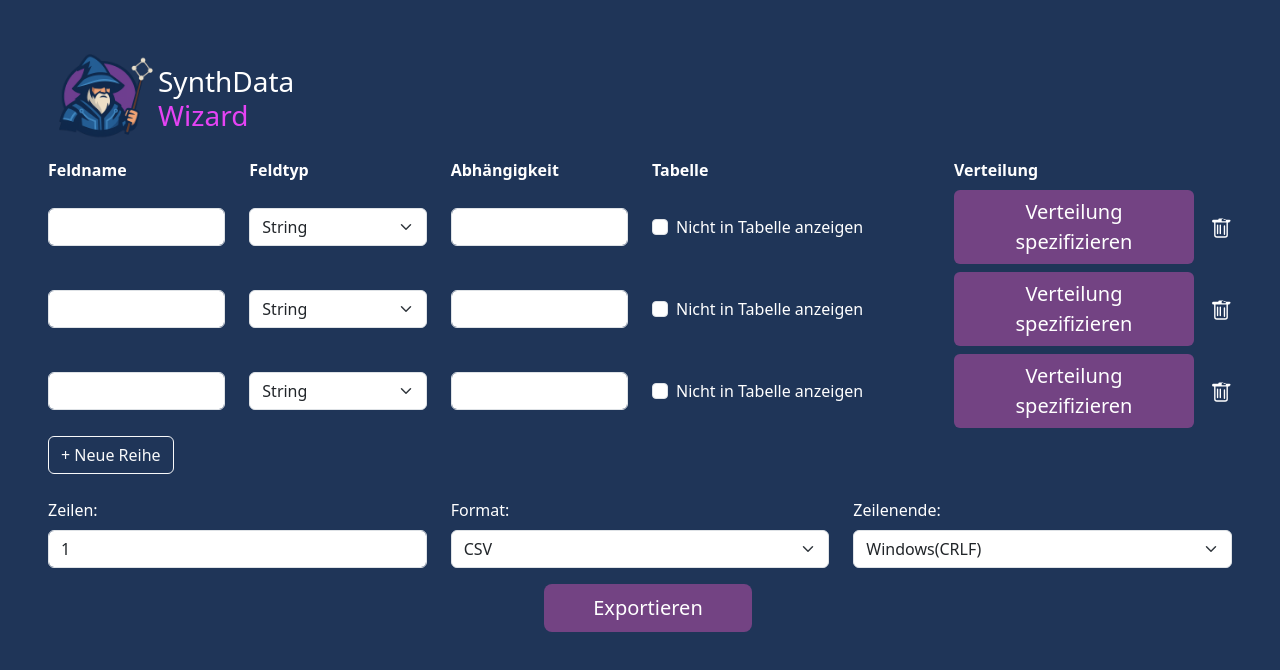
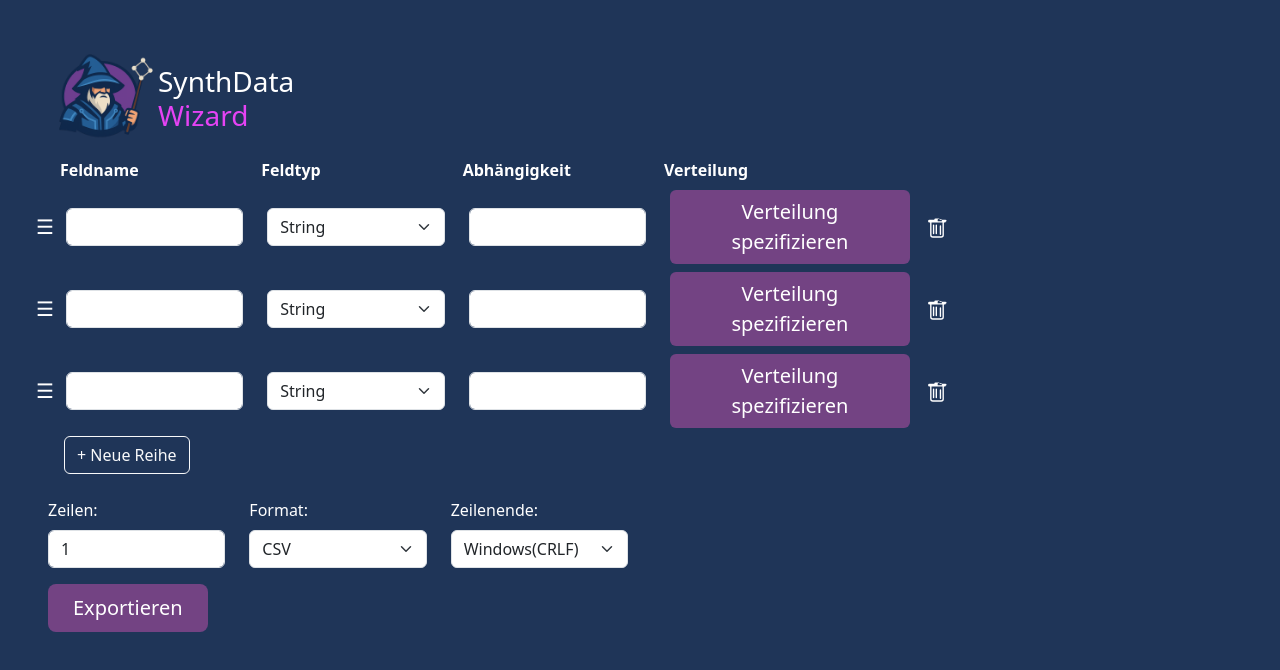
Before and after one commit to chaimaa-Tester/synthdata-frontend, a React (Vite) app: page / in a window 1280 px wide. Shown: the top 670 px of the page. Built offline with nearby package versions, Linux system fonts and the light colour scheme.

Commit message:
Verteilungsparameter angepasst, DragnDrop implementiert, Kommentare hinzugefügt, in Tabelle anzeigen entfernt, aufgeräumt

```diff
--- a/package.json
+++ b/package.json
@@ -10,6 +10,8 @@
     "preview": "vite preview"
   },
   "dependencies": {
+    "@dnd-kit/core": "^6.3.1",
+    "@dnd-kit/sortable": "^10.0.0",
     "axios": "^1.9.0",
     "bootstrap": "^5.3.6",
     "react": "^19.0.0",
--- a/src/SynthDataWizard.tsx
+++ b/src/SynthDataWizard.tsx
@@ -2,19 +2,38 @@ import { useState } from "react";
 import axios from "axios";
 import logo from "./assets/logo.png";
 import { DistributionModal } from "./components/DistributionModal";
-import { FieldRow } from "./components/FieldRow";
+import { SortableFieldRow } from "./components/SortableFieldRow";
 import { FieldTableHeader } from "./components/FieldTableHeader";
 import { ExportOptions } from "./components/ExportOptions";
+import {
+  DndContext,
+  closestCenter,
+  PointerSensor,
+  useSensor,
+  useSensors,
+} from "@dnd-kit/core";
+import {
+  arrayMove,
+  SortableContext,
+  verticalListSortingStrategy,
+} from "@dnd-kit/sortable";
 
+// Standardstruktur für eine Zeile im Datensatz
 const defaultRow = {
   name: "",
   type: "String",
   dependency: "",
-  DoNotShowInTable: false,
-  distribution: { distribution: "", parameterA: "", parameterB: "" },
+  distribution: {
+    distribution: "",
+    parameterA: "",
+    parameterB: "",
+    extraParams: [],
+  },
 };
 
+// Hauptkomponente für den SynthData Wizard
 export const SynthDataWizard = () => {
+  // State für alle Zeilen (Felder), Exportoptionen und Modalfenster
   const [rows, setRows] = useState([defaultRow, defaultRow, defaultRow]);
   const [rowCount, setRowCount] = useState(1);
   const [format, setFormat] = useState("CSV");
@@ -22,12 +41,40 @@ export const SynthDataWizard = () => {
   const [showModal, setShowModal] = useState(false);
   const [activeRowIdx, setActiveRowIdx] = useState<number | null>(null);
 
+  // Fügt eine neue Zeile hinzu
   const handleAddRow = () => setRows([...rows, defaultRow]);
+
+  // Aktualisiert ein Feld in einer bestimmten Zeile
+  const handleRowChange = (idx: number, field: string, value: any) => {
+    const newRows = [...rows];
+    newRows[idx] = { ...newRows[idx], [field]: value };
+    setRows(newRows);
+  };
+
+  // Löscht eine Zeile aus der Tabelle
+  const handleDeleteRow = (idx: number) => {
+    setRows((rows) => rows.filter((_, i) => i !== idx));
+  };
+
+  // Öffnet das Modal zur Verteilungsspezifikation für eine bestimmte Zeile
   const handleOpenModal = (idx: number) => {
     setActiveRowIdx(idx);
     setShowModal(true);
   };
-  const handleCloseModal = () => setShowModal(false);
+
+  // Schließt das Modal, ohne Änderungen zu speichern
+  const handleCloseModal = () => {
+    if (activeRowIdx === null) return;
+    const newRows = [...rows];
+    newRows[activeRowIdx] = {
+      ...newRows[activeRowIdx],
+    };
+    setRows(newRows);
+    setShowModal(false);
+    setActiveRowIdx(null);
+  };
+
+  // Speichert die im Modal eingegebenen Verteilungsdaten in der aktiven Zeile
   const handleSaveDistribution = (distributionData: any) => {
     if (activeRowIdx === null) return;
     const newRows = [...rows];
@@ -40,12 +87,7 @@ export const SynthDataWizard = () => {
     setActiveRowIdx(null);
   };
 
-  const handleRowChange = (idx: number, field: string, value: any) => {
-    const newRows = [...rows];
-    newRows[idx] = { ...newRows[idx], [field]: value };
-    setRows(newRows);
-  };
-
+  // Exportiert die Daten als CSV-Datei über das Backend
   const handleExport = async () => {
     try {
       const response = await axios.post(
@@ -57,31 +99,45 @@ export const SynthDataWizard = () => {
           lineEnding,
         },
         {
-          responseType: "blob", // ⬅️ Wichtig für Datei-Download!
+          responseType: "blob", // Wichtig für Datei-Download!
         }
       );
 
-      // Datei erzeugen & automatisch herunterladen
+      // Erstellt die Datei und startet den Download
       const blob = new Blob([response.data], { type: "text/csv" });
       const url = window.URL.createObjectURL(blob);
       const link = document.createElement("a");
       link.href = url;
-      link.download = "synthdata.csv"; // ⬅️ Dateiname
+      link.download = "synthdata.csv";
       document.body.appendChild(link);
       link.click();
       link.remove();
-
     } catch (error) {
       console.error("Fehler beim Export:", error);
       alert("Fehler beim Exportieren");
     }
   };
 
-  const handleDeleteRow = (idx: number) => {
-    setRows((rows) => rows.filter((_, i) => i !== idx));
-  };
+  // Initialisiert die Drag-and-Drop-Sensoren für die Zeilen
+  const sensors = useSensors(
+    useSensor(PointerSensor, { activationConstraint: { distance: 5 } })
+  );
 
+  // Render der Hauptoberfläche
   return (
+    <DndContext
+      sensors={sensors}
+      collisionDetection={closestCenter}
+      // Handler für das Verschieben von Zeilen per Drag-and-Drop
+      onDragEnd={({ active, over }) => {
+        if (over && active.id !== over.id) {
+          const oldIndex = active.id;
+          const newIndex = over.id;
+          const newRows = arrayMove(rows, Number(oldIndex), Number(newIndex));
+          setRows(newRows);
+        }
+      }}
+    >
       <div
         className="px-5 py-5 text-white"
         style={{
@@ -91,23 +147,27 @@ export const SynthDataWizard = () => {
           minHeight: "100vh",
         }}
       >
+        {/* Kopfbereich mit Logo und Titel */}
         <div className="d-flex align-items-center">
-        <img
-          src={logo}
-          alt="SynthData Wizard Logo"
-          height={110} /*setzt die Größe des Logos*/
-        />
+          <img src={logo} alt="SynthData Wizard Logo" height={110} />
           <h3 className="">
             SynthData
             <br /> <span style={{ color: "rgb(229, 67, 244)" }}>Wizard</span>
           </h3>
         </div>
 
+        {/* Tabellenkopf */}
         <FieldTableHeader />
 
+        {/* Sortierbare Zeilen mit Drag-and-Drop */}
+        <SortableContext
+          items={rows.map((_, idx) => idx)}
+          strategy={verticalListSortingStrategy}
+        >
           {rows.map((row, idx) => (
-        <FieldRow
+            <SortableFieldRow
               key={idx}
+              id={idx}
               row={row}
               idx={idx}
               onChange={handleRowChange}
@@ -115,22 +175,26 @@ export const SynthDataWizard = () => {
               handleDeleteRow={handleDeleteRow}
             />
           ))}
+        </SortableContext>
 
+        {/* Modal zur Verteilungsspezifikation */}
         <DistributionModal
           show={showModal}
           onClose={handleCloseModal}
-        onSave={handleSaveDistribution} // Funktioniert nicht, speichert nichts
+          onSave={handleSaveDistribution}
           initialData={
             activeRowIdx !== null ? rows[activeRowIdx].distribution : undefined
           }
         />
 
-      <div className="mb-4">
+        {/* Button zum Hinzufügen einer neuen Zeile */}
+        <div className="mb-4 px-3">
           <button className="btn btn-outline-light" onClick={handleAddRow}>
             + Neue Reihe
           </button>
         </div>
 
+        {/* Export-Optionen für das Datenformat */}
         <ExportOptions
           rowCount={rowCount}
           setRowCount={setRowCount}
@@ -140,12 +204,13 @@ export const SynthDataWizard = () => {
           setLineEnding={setLineEnding}
         />
 
+        {/* Exportieren-Button am Seitenende */}
         <div
-        className="text-center flex-nowrap"
+          className="flex-nowrap"
           style={{ overflowX: "auto", minWidth: 1200 }}
         >
           <button
-          className="btn btn-lg px-5"
+            className="btn btn-lg px-4"
             style={{ backgroundColor: "rgb(115, 67, 131)", color: "white" }}
             onClick={handleExport}
           >
@@ -153,5 +218,6 @@ export const SynthDataWizard = () => {
           </button>
         </div>
       </div>
+    </DndContext>
   );
 };
--- a/src/components/ExportOptions.tsx
+++ b/src/components/ExportOptions.tsx
@@ -1,3 +1,13 @@
+/**
+ * ExportOptions-Komponente
+ *
+ * Stellt die Eingabefelder für die Export-Einstellungen bereit:
+ * - Anzahl der zu generierenden Zeilen
+ * - Exportformat (CSV, Excel, JSON)
+ * - Zeilenende (Windows oder Unix)
+ *
+ * Die Werte werden über Props aus der Elternkomponente gesteuert und bei Änderung zurückgegeben.
+ */
 export const ExportOptions = ({
   rowCount,
   setRowCount,
@@ -15,9 +25,10 @@ export const ExportOptions = ({
 }) => (
   <div
     className="row mb-3 flex-nowrap"
-    style={{ overflowX: "auto", minWidth: 1200 }}
+    style={{ overflowX: "auto", minWidth: 1200 }} // Layout für horizontales Scrollen bei vielen Feldern
   >
-    <div className="col-4">
+    {/* Eingabefeld für die Anzahl der Zeilen */}
+    <div className="col-2">
       <label className="form-label">Zeilen:</label>
       <input
         type="number"
@@ -26,7 +37,8 @@ export const ExportOptions = ({
         onChange={(e) => setRowCount(parseInt(e.target.value))}
       />
     </div>
-    <div className="col-4">
+    {/* Auswahlfeld für das Exportformat */}
+    <div className="col-2">
       <label className="form-label">Format:</label>
       <select
         className="form-select"
@@ -38,7 +50,8 @@ export const ExportOptions = ({
         <option>JSON</option>
       </select>
     </div>
-    <div className="col-4">
+    {/* Auswahlfeld für das Zeilenende */}
+    <div className="col-2">
       <label className="form-label">Zeilenende:</label>
       <select
         className="form-select"
--- a/src/components/FieldRow.tsx
+++ b/src/components/FieldRow.tsx
@@ -1,21 +1,45 @@
+/**
+ * FieldRow-Komponente
+ *
+ * Stellt eine einzelne Zeile für die Felddefinition dar.
+ * Jede Zeile enthält:
+ * - Draghandle zum Verschieben der Zeile (Drag & Drop)
+ * - Eingabefeld für den Namen des Feldes
+ * - Auswahlfeld für den Typ (String, Double, Date)
+ * - Eingabefeld für Abhängigkeiten
+ * - Button zum Öffnen des Modals für die Verteilungsspezifikation
+ * - Button zum Löschen der Zeile
+ *
+ * Die Werte und Aktionen werden über Props gesteuert.
+ */
 export const FieldRow = ({
   row,
   idx,
   onChange,
   onOpenModal,
   handleDeleteRow,
+  dragHandleProps,
 }: {
   row: any;
   idx: number;
   onChange: (idx: number, field: string, value: any) => void;
   onOpenModal: (idx: number) => void;
   handleDeleteRow: (idx: number) => void;
+  dragHandleProps?: any;
 }) => (
   <div
     className="row mb-2 align-items-center flex-nowrap"
-    style={{ overflowX: "auto", minWidth: 1200 }}
+    style={{ overflowX: "auto", minWidth: 1200 }} // Layout für horizontales Scrollen und Mindestbreite
     key={idx}
   >
+    {/* Draghandle zum Verschieben der Zeile */}
+    <div
+      className="col-auto d-flex align-items-center px-0"
+      {...dragHandleProps}
+    >
+      <span style={{ cursor: "grab", fontSize: 20 }}>☰</span>
+    </div>
+    {/* Eingabefeld für den Namen */}
     <div className="col-2">
       <input
         className="form-control"
@@ -23,6 +47,7 @@ export const FieldRow = ({
         onChange={(e) => onChange(idx, "name", e.target.value)}
       />
     </div>
+    {/* Auswahlfeld für den Typ */}
     <div className="col-2">
       <select
         className="form-select"
@@ -34,6 +59,7 @@ export const FieldRow = ({
         <option value="Date">Date</option>
       </select>
     </div>
+    {/* Eingabefeld für Abhängigkeiten */}
     <div className="col-2">
       <input
         className="form-control"
@@ -41,16 +67,9 @@ export const FieldRow = ({
         onChange={(e) => onChange(idx, "dependency", e.target.value)}
       />
     </div>
-    <div className="col-3 d-flex align-items-start">
-      <input
-        type="checkbox"
-        className="form-check-input me-2"
-        checked={row.DoNotShowInTable}
-        onChange={(e) => onChange(idx, "DoNotShowInTable", e.target.checked)}
-      />
-      <label className="form-check-label">Nicht in Tabelle anzeigen</label>
-    </div>
+    {/* Buttons für Verteilungsspezifikation und Löschen */}
     <div className="col-3 d-flex align-items-center">
+      {/* Öffnet das Modal zur Verteilungsspezifikation */}
       <button
         className="btn me-3"
         style={{
@@ -62,6 +81,7 @@ export const FieldRow = ({
       >
         Verteilung spezifizieren
       </button>
+      {/* Löscht die aktuelle Zeile */}
       <button
         type="button"
         className="btn"
@@ -69,6 +89,7 @@ export const FieldRow = ({
         style={{ padding: 0, background: "none", border: "none" }}
         onClick={() => handleDeleteRow(idx)}
       >
+        {/* Papierkorb-Icon als SVG */}
         <svg
           xmlns="http://www.w3.org/2000/svg"
           width="22"
--- a/src/components/FieldTableHeader.tsx
+++ b/src/components/FieldTableHeader.tsx
@@ -1,12 +1,27 @@
+/**
+ * FieldTableHeader-Komponente
+ *
+ * Stellt die Kopfzeile der Feld-Tabelle dar.
+ * Die Spaltenüberschriften sind:
+ * - Feldname
+ * - Feldtyp
+ * - Abhängigkeit
+ * - Verteilung
+ *
+ * Das Layout ist horizontal scrollbar, falls die Spalten nicht auf den Bildschirm passen.
+ */
 export const FieldTableHeader = () => (
   <div
     className="row mb-2 fw-bold flex-nowrap"
-    style={{ overflowX: "auto", minWidth: 1200 }}
+    style={{ overflowX: "auto", minWidth: 1200 }} // Ermöglicht horizontales Scrollen bei vielen Spalten
   >
-    <div className="col-md-2">Feldname</div>
-    <div className="col-md-2">Feldtyp</div>
-    <div className="col-md-2">Abhängigkeit</div>
-    <div className="col-md-3">Tabelle</div>
-    <div className="col-md-3">Verteilung</div>
+    {/* Spaltenüberschrift für den Namen des Feldes */}
+    <div className="col-md-2 px-4">Feldname</div>
+    {/* Spaltenüberschrift für den Typ des Feldes */}
+    <div className="col-md-2 px-4">Feldtyp</div>
+    {/* Spaltenüberschrift für die Abhängigkeit */}
+    <div className="col-md-2 px-4">Abhängigkeit</div>
+    {/* Spaltenüberschrift für die Verteilung */}
+    <div className="col-md-3 px-4">Verteilung</div>
   </div>
 );
--- /dev/null
+++ b/src/components/SortableFieldRow.tsx
@@ -0,0 +1,39 @@
+import { useSortable } from "@dnd-kit/sortable";
+import { CSS } from "@dnd-kit/utilities";
+import { FieldRow } from "./FieldRow";
+
+/**
+ * SortableFieldRow ist ein Wrapper für FieldRow, der die Drag-and-Drop-Funktionalität
+ * von dnd-kit bereitstellt. Jede Zeile kann damit per Griff verschoben werden.
+ * Die Komponente erhält alle Props von FieldRow und ergänzt sie um die notwendigen
+ * Eigenschaften für das Sortieren.
+ */
+export const SortableFieldRow = (props: any) => {
+  // useSortable stellt alle nötigen Handler und Styles für Drag-and-Drop bereit
+  const {
+    attributes,
+    listeners,
+    setNodeRef,
+    transform,
+    transition,
+    isDragging,
+  } = useSortable({
+    id: props.id, // Eindeutige ID für jede Zeile
+  });
+
+  return (
+    <div
+      ref={setNodeRef} // Referenz für dnd-kit, damit die Zeile verschiebbar ist
+      style={{
+        // Visuelle Animation und Transparenz beim Ziehen
+        transform: CSS.Transform.toString(transform),
+        transition,
+        opacity: isDragging ? 0.5 : 1,
+      }}
+      {...attributes} // Zusätzliche Attribute für Barrierefreiheit und dnd-kit
+    >
+      {/* Übergibt die Drag-and-Drop-Listener als dragHandleProps an FieldRow */}
+      <FieldRow {...props} dragHandleProps={listeners} />
+    </div>
+  );
+};
```
Also changed, not shown: src/components/DistributionModal.tsx (+91 -13 lines), 1 other file (tests, documents, lock files or other folders). Lines whose indentation alone changed are shown as unchanged.
